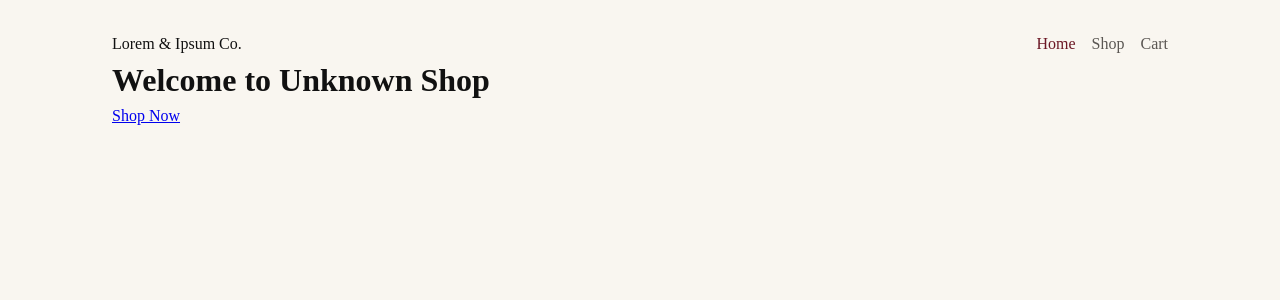
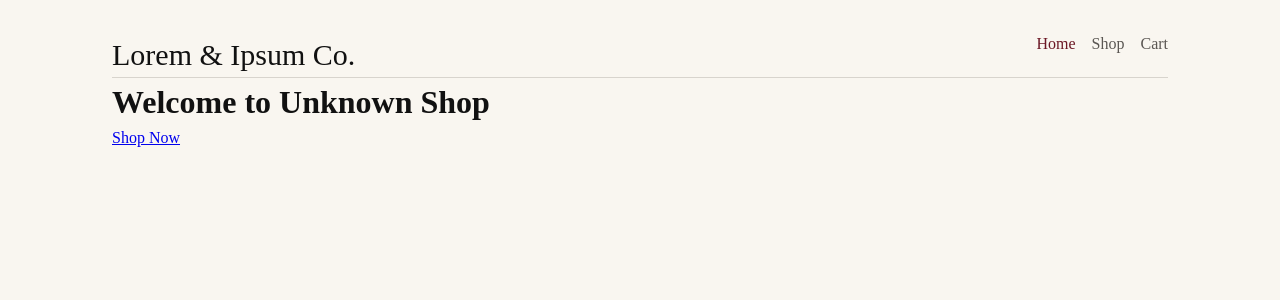
Before and after one commit to alexc2029/shopping-cart, a React (Vite) app: page / in a window 1280 px wide. Shown: the top 300 px of the page. Built offline with nearby package versions, Linux system fonts and the light colour scheme.

Commit message:
feat: tweak navbar title font size and add bottom border

```diff
--- a/src/components/Navbar.jsx
+++ b/src/components/Navbar.jsx
@@ -4,6 +4,7 @@ import styled from "styled-components";
 const StyledNav = styled.nav`
 	display: flex;
 	justify-content: space-between;
+	border-bottom: 1px solid var(--color-border);
 `;
 
 const NavLinksWrapper = styled.div`
@@ -26,6 +27,7 @@ const StyledNavLink = styled(NavLink)`
 const StyledNameLink = styled(Link)`
 	text-decoration: none;
 	color: var(--color-text);
+	font-size: 30px;
 `;
 
 export default function Navbar({ productsInCartCount }) {
```
